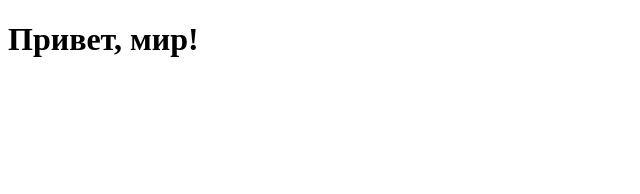
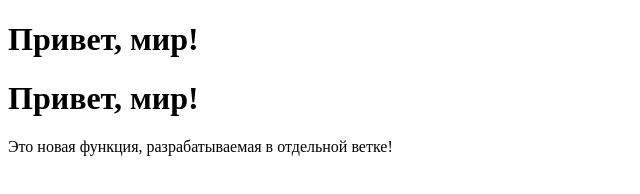
Before and after one commit to luxxx0i/my-first-website, a plain HTML site: page index.html in a window 1280 px wide. Shown: the whole page, without its empty margins (0-640 px from the left). Drawn offline with Linux system fonts and the light colour scheme.

Commit message:
Добавлен новый абзац в new-feature

```diff
--- a/index.html
+++ b/index.html
@@ -8,3 +8,7 @@
     <h1>Привет, мир!</h1>
 </body>
 </html>
+<body>
+    <h1>Привет, мир!</h1>
+    <p>Это новая функция, разрабатываемая в отдельной ветке!</p>
+</body>
```
